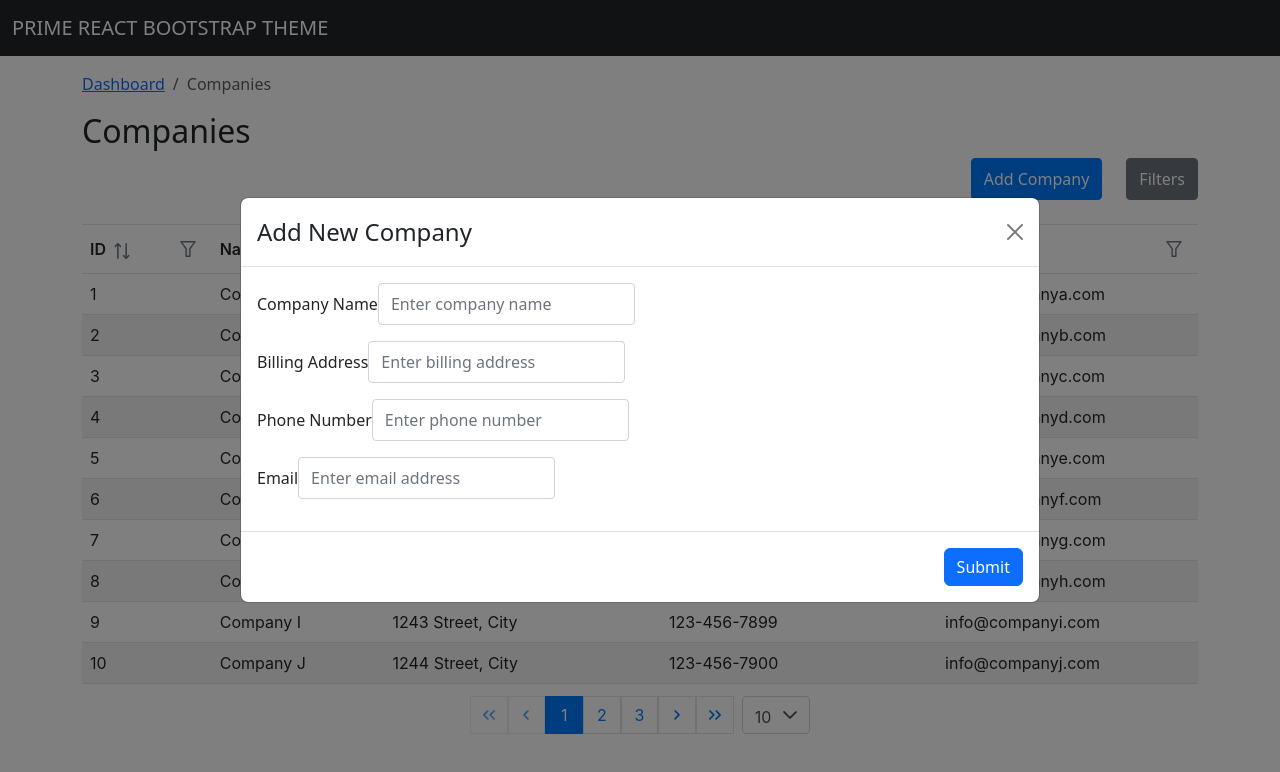
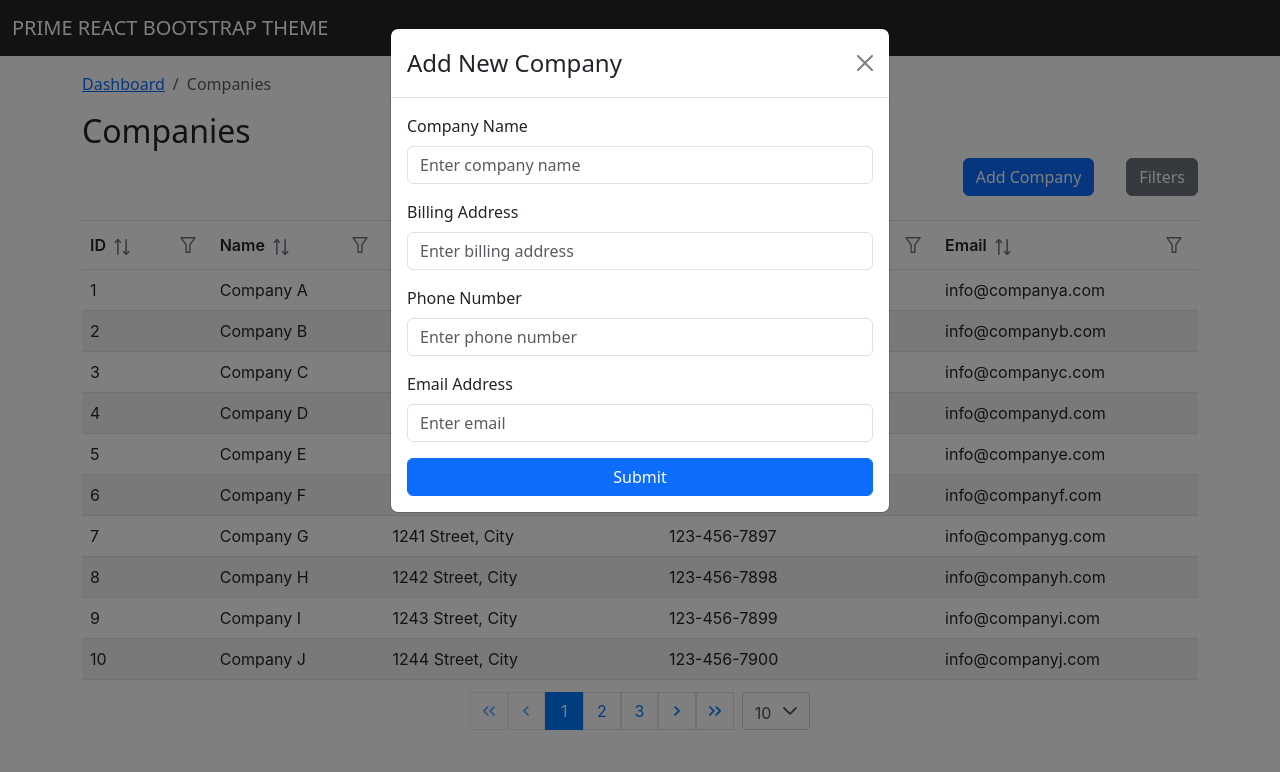
Before and after one commit to dcsm8/primereact-bootstrap-theme, a React (Vite) app: page / in a window 1280 px wide. Both pictures are taken after a click on the button "Add Company". Shown: the top 772 px of the page. Built offline with nearby package versions, Linux system fonts and the light colour scheme.

Commit message:
use react-bootstrap modal

```diff
--- a/src/App.tsx
+++ b/src/App.tsx
@@ -3,7 +3,7 @@ import {
   Container,
   Row,
   Col,
-  Button as BootstrapButton,
+  Button,
   Modal,
   Form,
   Navbar,
@@ -11,8 +11,6 @@ import {
 } from "react-bootstrap";
 import { DataTable } from "primereact/datatable";
 import { Column } from "primereact/column";
-import { Button } from "primereact/button";
-import { InputText } from "primereact/inputtext";
 import "./App.css";
 
 function generateCompanies(n: number) {
@@ -30,14 +28,10 @@ function generateCompanies(n: number) {
 }
 
 function App() {
-  const [showDialog, setShowDialog] = useState(false);
+  const [showModal, setShowModal] = useState(false);
+  const handleShowModal = () => setShowModal(true);
+  const handleCloseModal = () => setShowModal(false);
   const companies = generateCompanies(30);
-
-  const dialogFooter = (
-    <BootstrapButton variant="primary" onClick={() => setShowDialog(false)}>
-      Submit
-    </BootstrapButton>
-  );
 
   return (
     <>
@@ -59,64 +53,61 @@ function App() {
         </Row>
         <Row className="justify-content-md-end mb-3">
           <Col md="auto">
-            <Button label="Add Company" onClick={() => setShowDialog(true)} />
+            <Button
+              variant="primary"
+              className="me-2"
+              onClick={handleShowModal}
+            >
+              Add Company
+            </Button>
           </Col>
           <Col md="auto">
-            <Button label="Filters" className="p-button-secondary" />
+            <Button variant="secondary">Filters</Button>
           </Col>
         </Row>
 
-        <Modal
-          show={showDialog}
-          onHide={() => setShowDialog(false)}
-          size="lg"
-          aria-labelledby="contained-modal-title-vcenter"
-          centered
-        >
+        <Modal show={showModal} onHide={handleCloseModal}>
           <Modal.Header closeButton>
-            <Modal.Title id="contained-modal-title-vcenter">
-              Add New Company
-            </Modal.Title>
+            <Modal.Title>Add New Company</Modal.Title>
           </Modal.Header>
           <Modal.Body>
             <Form>
-              <Form.Group className="mb-3">
+              <Form.Group className="mb-3" controlId="name">
                 <Form.Label>Company Name</Form.Label>
-                <InputText
-                  id="name"
+                <Form.Control
                   type="text"
                   placeholder="Enter company name"
+                  required
                 />
               </Form.Group>
-              <Form.Group className="mb-3">
+              <Form.Group className="mb-3" controlId="billingAddress">
                 <Form.Label>Billing Address</Form.Label>
-                <InputText
-                  id="billingAddress"
+                <Form.Control
                   type="text"
                   placeholder="Enter billing address"
+                  required
                 />
               </Form.Group>
-              <Form.Group className="mb-3">
+              <Form.Group className="mb-3" controlId="phoneNumber">
                 <Form.Label>Phone Number</Form.Label>
-                <InputText
-                  id="phoneNumber"
+                <Form.Control
                   type="text"
                   placeholder="Enter phone number"
+                  required
                 />
               </Form.Group>
-              <Form.Group className="mb-3">
-                <Form.Label>Email</Form.Label>
-                <InputText
-                  id="email"
-                  type="email"
-                  placeholder="Enter email address"
-                />
+              <Form.Group className="mb-3" controlId="email">
+                <Form.Label>Email Address</Form.Label>
+                <Form.Control type="email" placeholder="Enter email" required />
               </Form.Group>
+              <div className="d-grid gap-2">
+                <Button variant="primary" type="submit">
+                  Submit
+                </Button>
+              </div>
             </Form>
           </Modal.Body>
-          <Modal.Footer>{dialogFooter}</Modal.Footer>
         </Modal>
-
         <DataTable
           value={companies}
           size="small"
```
